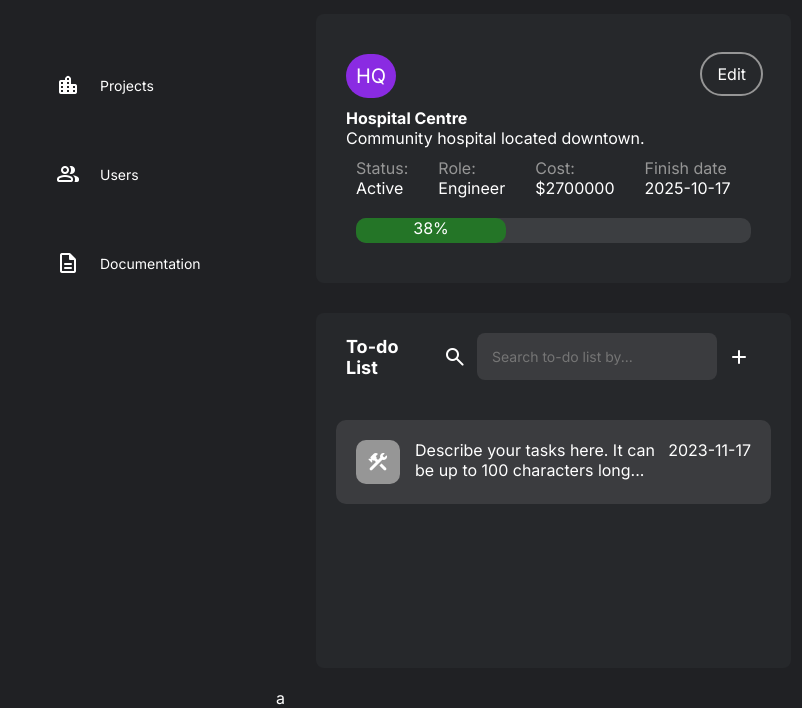
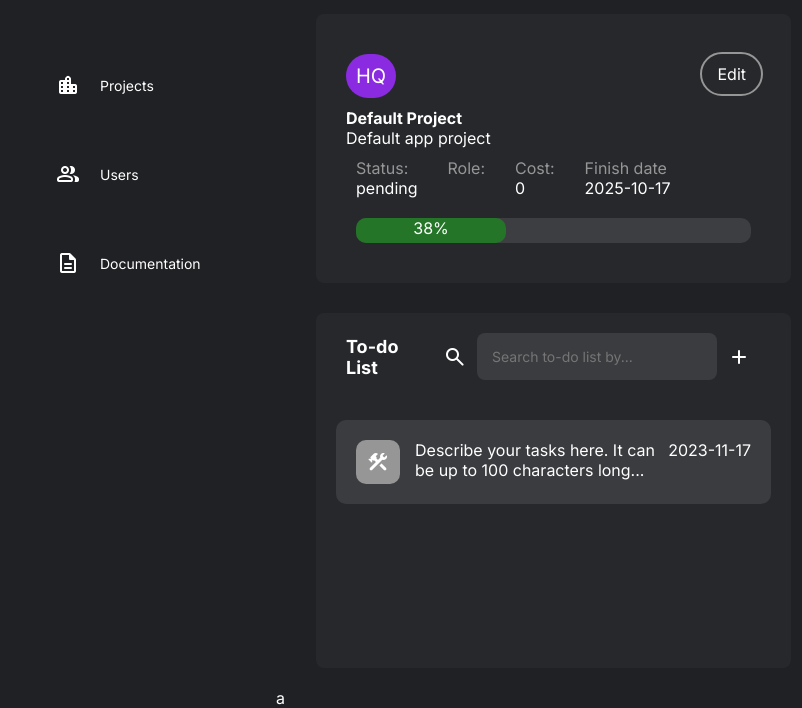
Before and after one commit to nwabimady/open-master, a website built with Vite: page index.html in a window 1280 px wide. Both pictures are taken after a click on the element 555 px from the left and 276 px from the top of the page. Shown: the part 112-820 px from the top of the page, without its empty margins (24-826 px from the left). Built offline with nearby package versions, Linux system fonts and the light colour scheme.

Commit message:
Properties array in porject-card

```diff
--- a/index.html
+++ b/index.html
@@ -102,10 +102,10 @@
                                 <p data-project-info="description">Community hospital located downtown.</p>
                             </div>
                             <div style="display: flex; flex-direction: row; column-gap:30px; padding: 10px;">
-                                    <div><p data-project-info="status" style="color: #969696;">Status:</p><p>Active</p></div>
-                                    <div><p data-project-info="role" style="color: #969696;">Role:</p><p>Engineer</p></div>
-                                    <div><p data-project-info="cost" style="color: #969696;">Cost:</p><p>$2700000</p></div>
-                                    <div><p data-project-info="finish-date" style="color: #969696;">Finish date</p><p>2025-10-17</p></div>
+                                    <div><p style="color: #969696;">Status:</p><p data-project-info="status">Active</p></div>
+                                    <div><p style="color: #969696;">Role:</p><p data-project-info="role">Engineer</p></div>
+                                    <div><p style="color: #969696;">Cost:</p><p data-project-info="cost">$2700000</p></div>
+                                    <div><p style="color: #969696;">Finish date</p><p data-project-info="finish-date">2025-10-17</p></div>
                             </div>
                             <div style="padding: 10px;">
                                 <div class="progress-bar">
--- a/src/class/ProjectsManager.ts
+++ b/src/class/ProjectsManager.ts
@@ -38,12 +38,19 @@ export class ProjectsManager {
         return project
     }
 
-private setDetailsPage(project: Project) {
-    const detailsPage = document.getElementById("project-details")
-    if (!detailsPage) {return}
-    const name = detailsPage.querySelector("[data-project-info='name']")
-    if(name) {name.textContent = project.name}
-}
+    private setDetailsPage(project: Project) {
+        const detailsPage = document.getElementById("project-details")
+        if (!detailsPage) {return}
+
+        const properties = ['name', 'description', 'status', 'role', 'cost', 'finish date']
+
+        for (let property of properties) {
+            const elements = detailsPage.querySelectorAll(`[data-project-info='${property}']`)
+            elements.forEach(element => {
+                element.textContent = project[property]
+            })
+        }
+    }
 
     getProject(id: string) {
         const project = this.list.find((project) => {
```
